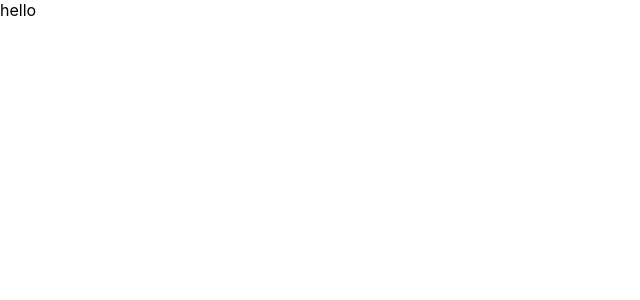
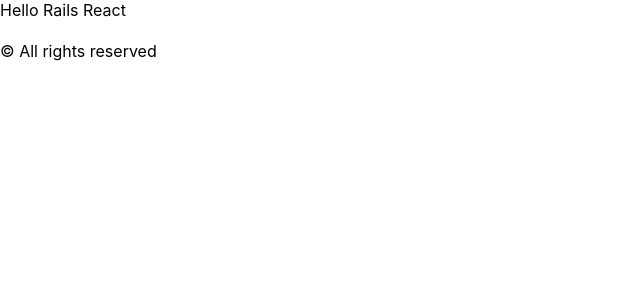
Before and after one commit to mahammad-mostafa/hello-react-front-end, a React (Create React App) app: page / in a window 1280 px wide. Shown: the top 300 px of the page, without its empty margins (0-640 px from the left). Built offline with nearby package versions, Linux system fonts and the light colour scheme.

Commit message:
Added both redux provider & react router routes

```diff
--- a/src/app.jsx
+++ b/src/app.jsx
@@ -1,9 +1,21 @@
-function App() {
-  return (
-    <div>
-      hello
-    </div>
-  );
-}
+import React from 'react';
+import { Provider } from 'react-redux';
+import { BrowserRouter, Routes, Route } from 'react-router-dom';
+import Store from './store';
+import Layout from './components/layout';
+import Greeting from './components/greeting';
+
+const App = () => (
+  <Provider store={Store}>
+    <BrowserRouter>
+      <Routes>
+        <Route path="/" element={<Layout />}>
+          <Route index element={<Greeting />} />
+          <Route path="*" element={<h1>404 Not Found</h1>} />
+        </Route>
+      </Routes>
+    </BrowserRouter>
+  </Provider>
+);
 
 export default App;
```
